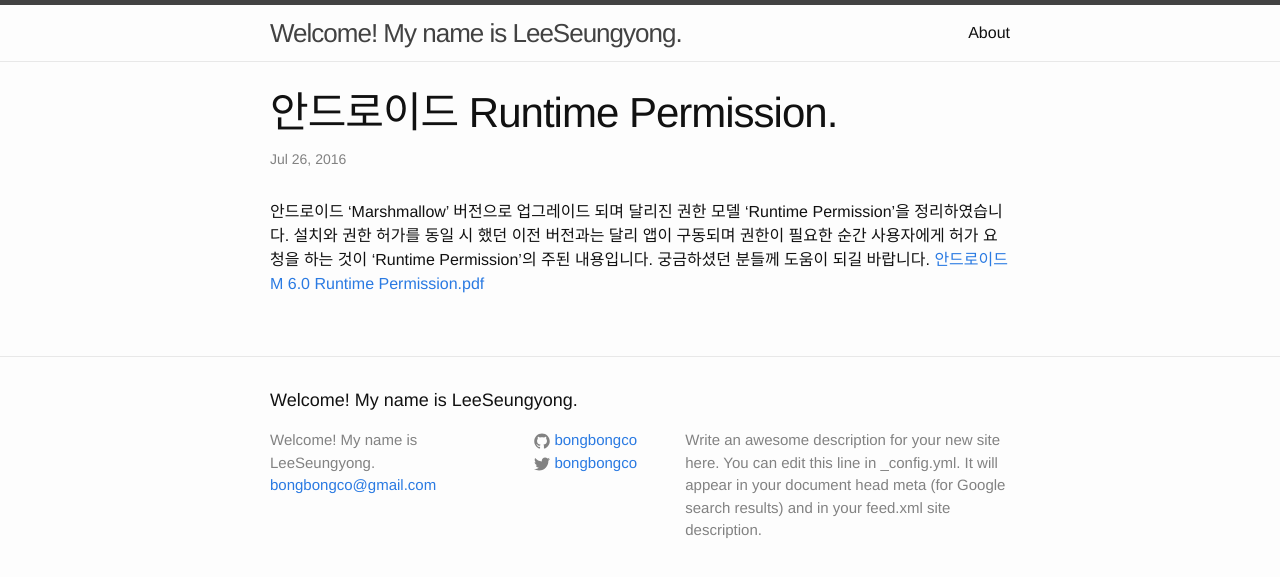
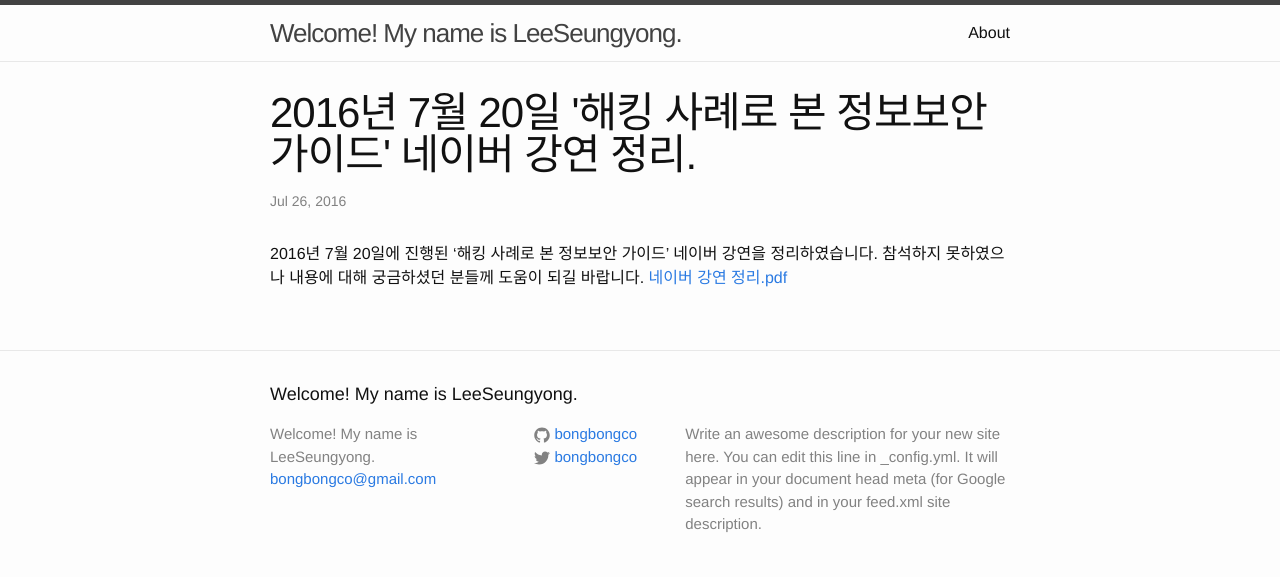
Before and after one commit to LktProgrammer/bongbongco.github.io, a Jekyll site: the page built from _posts/2016-07-26-Naver.markdown, in a window 1280 px wide. Shown: the top 577 px of the page. Built offline with Jekyll 4.4.1, drawn with Linux system fonts in a browser that asks for light colours.

Commit message:
기존 페이지 수정 및 암호 기법의 소개 PDF 페이지 생성

```diff
--- a/_posts/2016-07-25-Android-Runtime-Permission.markdown
+++ b/_posts/2016-07-25-Android-Runtime-Permission.markdown
@@ -1,7 +1,7 @@
 ---
 layout: post
-title: 2016년 7월 20일 '해킹 사례로 본 정보보안 가이드' 네이버 강연 정리.
+title: 안드로이드 Runtime Permission.
 ---
 
-2016년 7월 20일에 진행된 '해킹 사례로 본 정보보안 가이드' 네이버 강연을 정리하였습니다. 참석하지 못하였으나 내용에 대해 궁금하셨던 분들께 도움이 되길 바랍니다.
-[네이버 강연 정리.pdf](https://github.com/bongbongco/bongbongco.github.io/blob/master/_asset/2016.07.20%20네이버%20강연%20정리.pdf)
+안드로이드 'Marshmallow' 버전으로 업그레이드 되며 달리진 권한 모델 'Runtime Permission'을 정리하였습니다. 설치와 권한 허가를 동일 시 했던 이전 버전과는 달리 앱이 구동되며 권한이 필요한 순간 사용자에게 허가 요청을 하는 것이 'Runtime Permission'의 주된 내용입니다. 궁금하셨던 분들께 도움이 되길 바랍니다.
+[안드로이드 M 6.0 Runtime Permission.pdf](https://github.com/bongbongco/bongbongco.github.io/blob/master/_asset/안드로이드%20M%206.0%20Runtime%20Permission.pdf)
--- a/_posts/2016-07-26-Naver.markdown
+++ b/_posts/2016-07-26-Naver.markdown
@@ -1,7 +1,7 @@
 ---
 layout: post
-title: 안드로이드 Runtime Permission.
+title: 2016년 7월 20일 '해킹 사례로 본 정보보안 가이드' 네이버 강연 정리.
 ---
 
-안드로이드 'Marshmallow' 버전으로 업그레이드 되며 달리진 권한 모델 'Runtime Permission'을 정리하였습니다. 설치와 권한 허가를 동일 시 했던 이전 버전과는 달리 앱이 구동되며 권한이 필요한 순간 사용자에게 허가 요청을 하는 것이 'Runtime Permission'의 주된 내용입니다. 궁금하셨던 분들께 도움이 되길 바랍니다.
-[안드로이드 M 6.0 Runtime Permission.pdf](https://github.com/bongbongco/bongbongco.github.io/blob/master/_asset/안드로이드%20M%206.0%20Runtime%20Permission.pdf)
+2016년 7월 20일에 진행된 '해킹 사례로 본 정보보안 가이드' 네이버 강연을 정리하였습니다. 참석하지 못하였으나 내용에 대해 궁금하셨던 분들께 도움이 되길 바랍니다.
+[네이버 강연 정리.pdf](https://github.com/bongbongco/bongbongco.github.io/blob/master/_asset/2016.07.20%20네이버%20강연%20정리.pdf)
```
Also changed, not shown: _posts/2016-08-18-Crypto-1.markdown (added, +8 -0 lines).
